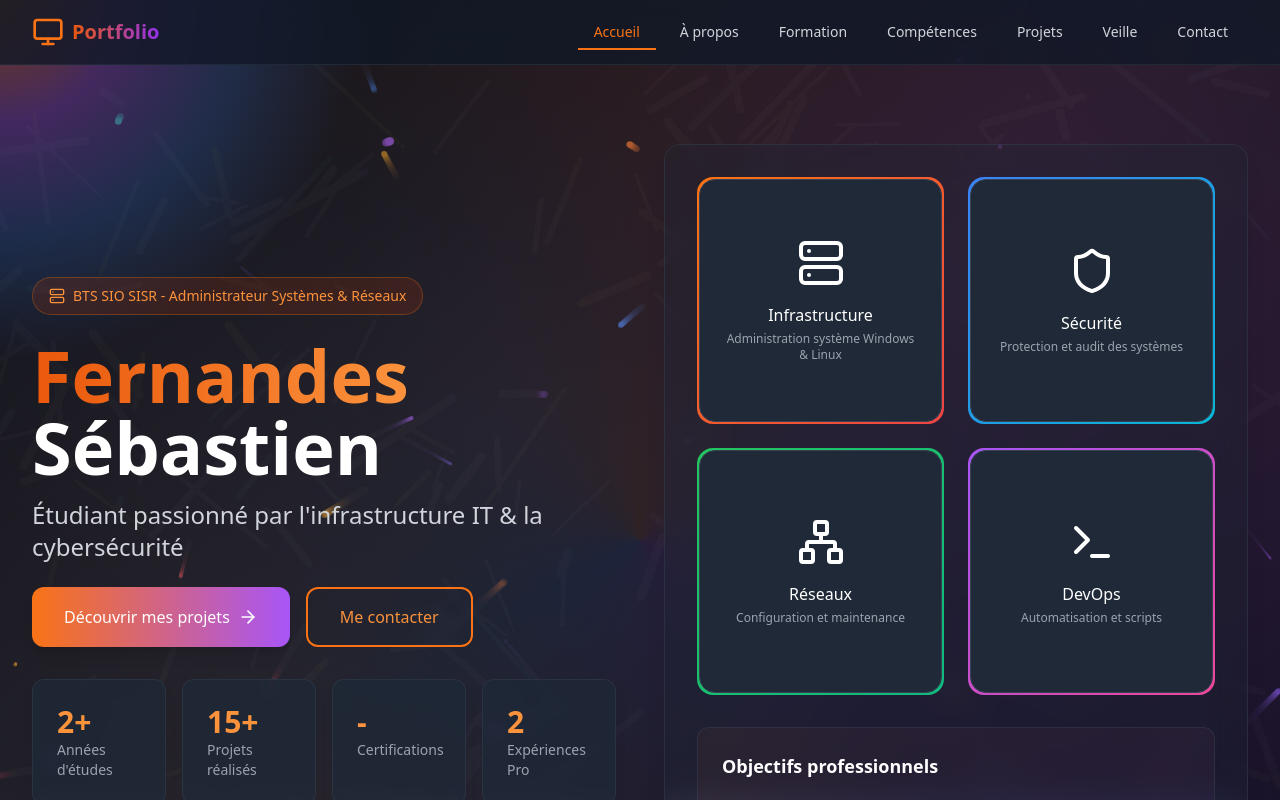
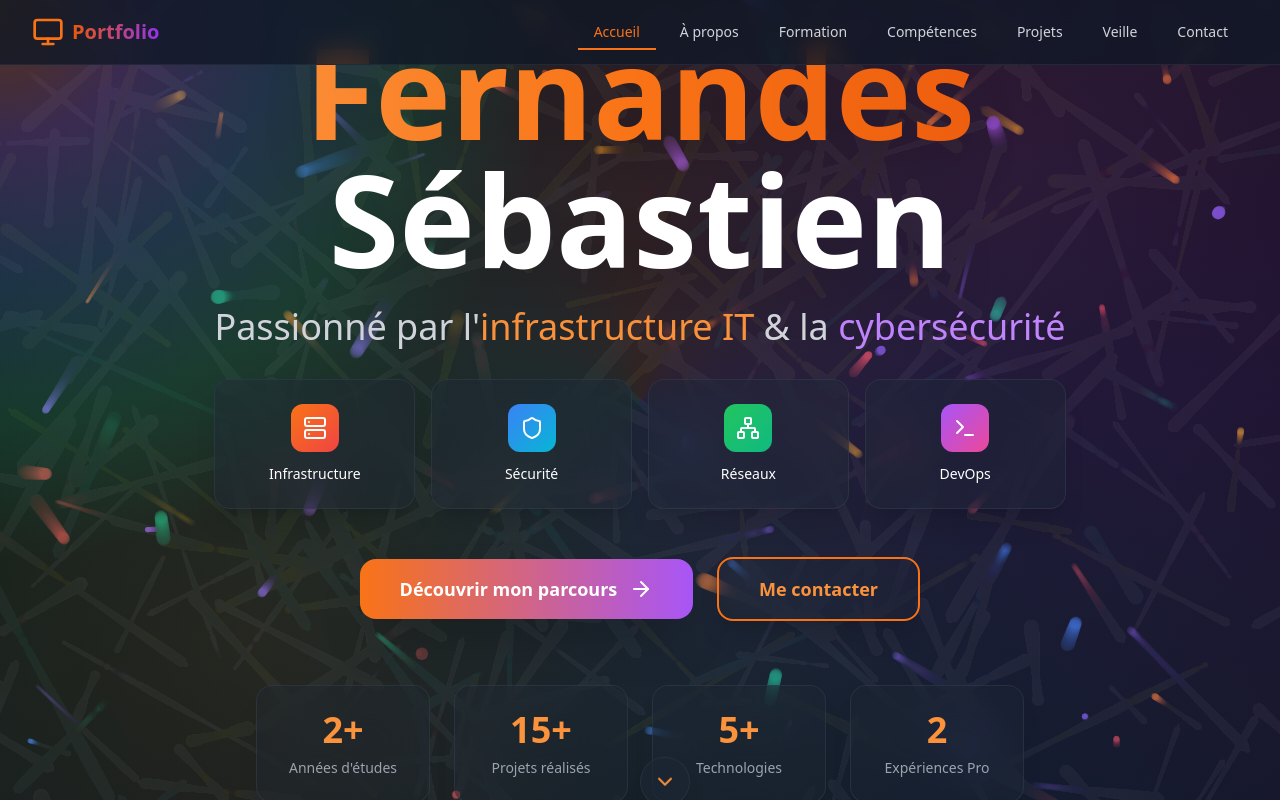
Before and after one commit to CapitaineRick/Portfolio, a React (Vite) app: page / in a window 1280 px wide. Shown: the top 800 px of the page. Built offline with nearby package versions, Linux system fonts and the light colour scheme.

Commit message:
Hero spectaculaire pleine page

```diff
--- a/src/components/sections/Hero.tsx
+++ b/src/components/sections/Hero.tsx
@@ -1,31 +1,14 @@
 import React, { useEffect, useRef, useState } from 'react';
-import { Server, ArrowRight, Terminal, Shield, Network } from 'lucide-react';
+import { Server, ArrowRight, Terminal, Shield, Network, ChevronDown } from 'lucide-react';
 
 const Hero: React.FC = () => {
   const heroRef = useRef<HTMLDivElement>(null);
   const canvasRef = useRef<HTMLCanvasElement>(null);
   const [mousePosition, setMousePosition] = useState({ x: 0, y: 0 });
+  const [isVisible, setIsVisible] = useState(false);
 
   useEffect(() => {
-    const observer = new IntersectionObserver(
-      ([entry]) => {
-        if (entry.isIntersecting) {
-          entry.target.classList.add('opacity-100', 'translate-y-0');
-          entry.target.classList.remove('opacity-0', 'translate-y-10');
-        }
-      },
-      { threshold: 0.1 }
-    );
-
-    if (heroRef.current) {
-      observer.observe(heroRef.current);
-    }
-
-    return () => {
-      if (heroRef.current) {
-        observer.unobserve(heroRef.current);
-      }
-    };
+    setTimeout(() => setIsVisible(true), 500);
   }, []);
 
   useEffect(() => {
@@ -57,6 +40,7 @@ const Hero: React.FC = () => {
       color: string;
       life: number;
       maxLife: number;
+      pulse: number;
     }> = [];
 
     const colors = ['#f97316', '#a855f7', '#3b82f6', '#10b981', '#ef4444', '#f59e0b', '#8b5cf6'];
@@ -65,23 +49,24 @@ const Hero: React.FC = () => {
       particles.push({
         x,
         y,
-        vx: (Math.random() - 0.5) * 2,
-        vy: (Math.random() - 0.5) * 2,
-        size: Math.random() * 3 + 1,
+        vx: (Math.random() - 0.5) * 3,
+        vy: (Math.random() - 0.5) * 3,
+        size: Math.random() * 4 + 2,
         color: colors[Math.floor(Math.random() * colors.length)],
         life: 0,
-        maxLife: Math.random() * 100 + 50
+        maxLife: Math.random() * 120 + 80,
+        pulse: Math.random() * Math.PI * 2
       });
     }
 
     function animate() {
       if (!ctx || !canvas) return;
 
-      ctx.fillStyle = 'rgba(0, 0, 0, 0.05)';
+      ctx.fillStyle = 'rgba(0, 0, 0, 0.03)';
       ctx.fillRect(0, 0, canvas.width, canvas.height);
 
       // Créer des particules aléatoirement
-      if (Math.random() < 0.3) {
+      if (Math.random() < 0.4) {
         createParticle(Math.random() * canvas.width, Math.random() * canvas.height);
       }
 
@@ -91,12 +76,21 @@ const Hero: React.FC = () => {
         p.x += p.vx;
         p.y += p.vy;
         p.life++;
+        p.pulse += 0.1;
 
-        const alpha = 1 - (p.life / p.maxLife);
+        const alpha = Math.sin(p.pulse) * 0.3 + 0.7 * (1 - (p.life / p.maxLife));
+        const size = p.size * (Math.sin(p.pulse * 0.5) * 0.3 + 1);
+
         ctx.globalAlpha = alpha;
         ctx.fillStyle = p.color;
         ctx.beginPath();
-        ctx.arc(p.x, p.y, p.size, 0, Math.PI * 2);
+        ctx.arc(p.x, p.y, size, 0, Math.PI * 2);
+        ctx.fill();
+
+        // Effet de traînée
+        ctx.globalAlpha = alpha * 0.3;
+        ctx.beginPath();
+        ctx.arc(p.x - p.vx * 3, p.y - p.vy * 3, size * 0.5, 0, Math.PI * 2);
         ctx.fill();
 
         if (p.life >= p.maxLife) {
@@ -122,10 +116,10 @@ const Hero: React.FC = () => {
     };
   }, []);
 
-  const scrollToProjects = () => {
-    const projectsSection = document.querySelector('#projects');
-    if (projectsSection) {
-      projectsSection.scrollIntoView({ behavior: 'smooth' });
+  const scrollToAbout = () => {
+    const aboutSection = document.querySelector('#about');
+    if (aboutSection) {
+      aboutSection.scrollIntoView({ behavior: 'smooth' });
     }
   };
 
@@ -139,199 +133,160 @@ const Hero: React.FC = () => {
   return (
     <section
       id="home"
-      className="min-h-screen flex items-center justify-center relative overflow-hidden"
+      className="h-screen flex items-center justify-center relative overflow-hidden"
       style={{
         background: `
-          radial-gradient(circle at 20% 80%, rgba(249, 115, 22, 0.3) 0%, transparent 50%),
-          radial-gradient(circle at 80% 20%, rgba(168, 85, 247, 0.3) 0%, transparent 50%),
-          radial-gradient(circle at 40% 40%, rgba(59, 130, 246, 0.2) 0%, transparent 50%),
-          linear-gradient(135deg, #0f172a 0%, #1e293b 50%, #0f172a 100%)
+          radial-gradient(circle at 20% 80%, rgba(249, 115, 22, 0.4) 0%, transparent 60%),
+          radial-gradient(circle at 80% 20%, rgba(168, 85, 247, 0.4) 0%, transparent 60%),
+          radial-gradient(circle at 40% 40%, rgba(59, 130, 246, 0.3) 0%, transparent 60%),
+          radial-gradient(circle at 60% 80%, rgba(16, 185, 129, 0.3) 0%, transparent 60%),
+          linear-gradient(135deg, #0f172a 0%, #1e293b 30%, #0f172a 70%, #1e293b 100%)
         `
       }}
     >
       {/* Canvas de particules */}
       <canvas
         ref={canvasRef}
-        className="absolute inset-0 opacity-60"
+        className="absolute inset-0 opacity-70"
         style={{ zIndex: 1 }}
       />
 
       {/* Gradient interactif ultra-dynamique */}
       <div
-        className="absolute inset-0 transition-all duration-300 ease-out pointer-events-none"
+        className="absolute inset-0 transition-all duration-500 ease-out pointer-events-none"
         style={{
           zIndex: 2,
           background: `
-            radial-gradient(600px circle at ${mousePosition.x}px ${mousePosition.y}px,
-              rgba(249, 115, 22, 0.4),
-              rgba(168, 85, 247, 0.3),
+            radial-gradient(800px circle at ${mousePosition.x}px ${mousePosition.y}px,
+              rgba(249, 115, 22, 0.3),
+              rgba(168, 85, 247, 0.25),
               rgba(59, 130, 246, 0.2),
-              transparent 60%),
-            conic-gradient(from ${mousePosition.x * 0.1}deg at 50% 50%,
+              rgba(16, 185, 129, 0.15),
+              transparent 70%),
+            conic-gradient(from ${mousePosition.x * 0.2}deg at 50% 50%,
               rgba(249, 115, 22, 0.1),
               rgba(168, 85, 247, 0.1),
               rgba(59, 130, 246, 0.1),
+              rgba(16, 185, 129, 0.1),
               rgba(249, 115, 22, 0.1))
           `
         }}
       />
 
-      <div className="max-w-7xl mx-auto px-4 sm:px-6 lg:px-8 py-20 relative" style={{ zIndex: 3 }}>
-        <div
-          ref={heroRef}
-          className="flex flex-col lg:flex-row items-center gap-12 transition-all duration-300 opacity-0 translate-y-10"
-        >
-          {/* Left Column - Contenu principal épuré */}
-          <div className="lg:w-1/2 space-y-8">
-            <div className="space-y-6 text-center lg:text-left">
-              <div className="inline-flex items-center gap-2 px-4 py-2 rounded-full bg-orange-900/30 text-orange-400 text-sm font-medium border border-orange-500/30">
-                <Server className="w-4 h-4" />
-                BTS SIO SISR - Administrateur Systèmes & Réseaux
+      {/* Contenu principal centré */}
+      <div className="relative z-10 text-center px-4 sm:px-6 lg:px-8 max-w-6xl mx-auto">
+
+        {/* Animation d'entrée spectaculaire */}
+        <div className={`transition-all duration-2000 ease-out ${
+          isVisible
+            ? 'opacity-100 translate-y-0 scale-100'
+            : 'opacity-0 translate-y-20 scale-95'
+        }`}>
+
+          {/* Badge professionnel */}
+          <div className="inline-flex items-center gap-3 px-6 py-3 rounded-full bg-gradient-to-r from-orange-500/20 to-purple-500/20 backdrop-blur-xl border border-orange-500/30 text-orange-300 text-sm font-medium mb-8 shadow-2xl">
+            <Server className="w-5 h-5" />
+            <span className="bg-clip-text text-transparent bg-gradient-to-r from-orange-400 to-purple-400">
+              BTS SIO SISR • Administrateur Systèmes & Réseaux
+            </span>
           </div>
 
-              <div>
-                <h1 className="text-5xl md:text-6xl lg:text-7xl font-bold mb-4">
-                  <span className="bg-clip-text text-transparent bg-gradient-to-r from-orange-600 to-orange-400">
+          {/* Titre principal spectaculaire */}
+          <div className="mb-8">
+            <h1 className="text-6xl md:text-8xl lg:text-9xl font-black mb-6 leading-none">
+              <span className="block bg-clip-text text-transparent bg-gradient-to-r from-orange-400 via-orange-500 to-orange-600 drop-shadow-2xl">
                 Fernandes
               </span>
-                  <br />
-                  <span className="text-white">
+              <span className="block text-white drop-shadow-2xl">
                 Sébastien
               </span>
             </h1>
-                <p className="text-xl md:text-2xl text-gray-300 leading-relaxed">
-                  Étudiant passionné par l'infrastructure IT & la cybersécurité
+
+            {/* Sous-titre élégant */}
+            <p className="text-xl md:text-3xl lg:text-4xl text-gray-300 font-light leading-relaxed max-w-4xl mx-auto">
+              Passionné par l'<span className="text-orange-400 font-medium">infrastructure IT</span> &
+              la <span className="text-purple-400 font-medium">cybersécurité</span>
             </p>
           </div>
 
-              <div className="flex flex-wrap gap-4 justify-center lg:justify-start">
+          {/* Compétences visuelles */}
+          <div className="grid grid-cols-2 md:grid-cols-4 gap-4 mb-12 max-w-4xl mx-auto">
+            {[
+              { icon: Server, label: 'Infrastructure', color: 'from-orange-500 to-red-500' },
+              { icon: Shield, label: 'Sécurité', color: 'from-blue-500 to-cyan-500' },
+              { icon: Network, label: 'Réseaux', color: 'from-green-500 to-emerald-500' },
+              { icon: Terminal, label: 'DevOps', color: 'from-purple-500 to-pink-500' }
+            ].map((skill, index) => (
+              <div
+                key={index}
+                className={`group relative p-6 rounded-2xl bg-gray-800/40 backdrop-blur-xl border border-gray-700/50 hover:border-gray-600/50 transition-all duration-500 hover:scale-110 hover:rotate-2 cursor-pointer shadow-xl`}
+                style={{ animationDelay: `${index * 200}ms` }}
+              >
+                <div className={`w-12 h-12 mx-auto mb-3 rounded-xl bg-gradient-to-br ${skill.color} p-3 group-hover:scale-110 transition-transform duration-300`}>
+                  <skill.icon className="w-full h-full text-white" />
+                </div>
+                <p className="text-white font-medium text-sm group-hover:text-orange-400 transition-colors">
+                  {skill.label}
+                </p>
+              </div>
+            ))}
+          </div>
+
+          {/* Boutons d'action spectaculaires */}
+          <div className="flex flex-col sm:flex-row gap-6 justify-center items-center mb-16">
             <button
-                  onClick={scrollToProjects}
-                  className="px-8 py-4 bg-gradient-to-r from-orange-500 to-purple-500 text-white rounded-xl
-                            hover:opacity-90 transform hover:scale-105
-                            transition-all duration-300 shadow-lg hover:shadow-orange-500/25
-                            flex items-center gap-2 font-medium"
+              onClick={scrollToAbout}
+              className="group relative px-10 py-4 bg-gradient-to-r from-orange-500 to-purple-500 text-white rounded-2xl font-bold text-lg
+                        hover:from-orange-600 hover:to-purple-600 transform hover:scale-110 hover:-rotate-1
+                        transition-all duration-300 shadow-2xl hover:shadow-orange-500/25
+                        flex items-center gap-3 overflow-hidden"
             >
-                  Découvrir mes projets
-                  <ArrowRight className="w-5 h-5" />
+              <span className="relative z-10">Découvrir mon parcours</span>
+              <ArrowRight className="w-6 h-6 group-hover:translate-x-1 transition-transform relative z-10" />
+              <div className="absolute inset-0 bg-gradient-to-r from-orange-600 to-purple-600 opacity-0 group-hover:opacity-100 transition-opacity duration-300"></div>
             </button>
+
             <button
               onClick={scrollToContact}
-                  className="px-8 py-4 border-2 border-orange-500 text-orange-400
-                            hover:bg-orange-900/20 rounded-xl
-                            transform hover:scale-105 transition-all duration-300
-                            flex items-center gap-2 font-medium backdrop-blur-sm"
+              className="group px-10 py-4 border-2 border-orange-500 text-orange-400 rounded-2xl font-bold text-lg
+                        hover:bg-orange-500 hover:text-white transform hover:scale-110 hover:rotate-1
+                        transition-all duration-300 backdrop-blur-xl shadow-xl"
             >
               Me contacter
             </button>
           </div>
-            </div>
 
-            {/* Stats Grid épurées */}
-            <div className="grid grid-cols-2 md:grid-cols-4 gap-4">
-              <div className="p-6 rounded-xl bg-gray-800/80 backdrop-blur shadow-lg border border-gray-700/50">
-                <div className="font-bold text-3xl text-orange-400">2+</div>
-                <div className="text-sm text-gray-400">Années d'études</div>
-              </div>
-              <div className="p-6 rounded-xl bg-gray-800/80 backdrop-blur shadow-lg border border-gray-700/50">
-                <div className="font-bold text-3xl text-orange-400">15+</div>
-                <div className="text-sm text-gray-400">Projets réalisés</div>
-              </div>
-              <div className="p-6 rounded-xl bg-gray-800/80 backdrop-blur shadow-lg border border-gray-700/50">
-                <div className="font-bold text-3xl text-orange-400">-</div>
-                <div className="text-sm text-gray-400">Certifications</div>
-              </div>
-              <div className="p-6 rounded-xl bg-gray-800/80 backdrop-blur shadow-lg border border-gray-700/50">
-                <div className="font-bold text-3xl text-orange-400">2</div>
-                <div className="text-sm text-gray-400">Expériences Pro</div>
-              </div>
-            </div>
-          </div>
-
-          {/* Right Column - Skills Showcase épuré */}
-          <div className="lg:w-1/2 relative">
-            <div className="relative bg-gray-800/30 backdrop-blur-lg rounded-2xl p-8 shadow-xl border border-gray-700/50">
-              <div className="space-y-8">
-                {/* Featured Skills */}
-                <div className="grid grid-cols-2 gap-6">
+          {/* Stats impressionnantes */}
+          <div className="grid grid-cols-2 md:grid-cols-4 gap-6 max-w-3xl mx-auto mb-12">
             {[
-                    {
-                      icon: Server,
-                      label: 'Infrastructure',
-                      gradient: 'from-orange-500 to-red-500',
-                      description: 'Administration système Windows & Linux'
-                    },
-                    {
-                      icon: Shield,
-                      label: 'Sécurité',
-                      gradient: 'from-blue-500 to-cyan-500',
-                      description: 'Protection et audit des systèmes'
-                    },
-                    {
-                      icon: Network,
-                      label: 'Réseaux',
-                      gradient: 'from-green-500 to-emerald-500',
-                      description: 'Configuration et maintenance'
-                    },
-                    {
-                      icon: Terminal,
-                      label: 'DevOps',
-                      gradient: 'from-purple-500 to-pink-500',
-                      description: 'Automatisation et scripts'
-                    }
-                  ].map((item, index) => (
+              { number: '2+', label: 'Années d\'études' },
+              { number: '15+', label: 'Projets réalisés' },
+              { number: '5+', label: 'Technologies' },
+              { number: '2', label: 'Expériences Pro' }
+            ].map((stat, index) => (
               <div
                 key={index}
-                      className="relative group transition-all duration-300"
+                className="text-center p-6 rounded-2xl bg-gray-800/30 backdrop-blur-xl border border-gray-700/50 hover:border-orange-500/50 transition-all duration-300 hover:scale-105 shadow-xl"
               >
-                      <div className={`
-                        w-full aspect-square rounded-2xl
-                        bg-gradient-to-br ${item.gradient}
-                        p-0.5 transition-all duration-300
-                        group-hover:scale-105 cursor-pointer
-                      `}>
-                        <div className="w-full h-full rounded-2xl bg-gray-800 p-6
-                                      flex flex-col items-center justify-center gap-4
-                                      border border-gray-700">
-                          <item.icon className="w-12 h-12 text-white transition-transform duration-300
-                                              group-hover:scale-110 group-hover:rotate-6" />
-                          <div className="text-center">
-                            <div className="font-medium text-white mb-1">
-                              {item.label}
+                <div className="text-3xl md:text-4xl font-black text-orange-400 mb-2">
+                  {stat.number}
                 </div>
-                            <p className="text-xs text-gray-400">
-                              {item.description}
-                            </p>
-                          </div>
-                        </div>
+                <div className="text-sm text-gray-400 font-medium">
+                  {stat.label}
                 </div>
               </div>
             ))}
           </div>
+        </div>
 
-                {/* Current Focus épuré */}
-                <div className="bg-gradient-to-br from-orange-500/5 to-purple-500/5 rounded-xl p-6 border border-gray-700/50">
-                  <h3 className="text-lg font-semibold mb-4 text-white">
-                    Objectifs professionnels
-                  </h3>
-                  <ul className="space-y-3">
-                    <li className="flex items-center gap-2 text-sm text-gray-300">
-                      <div className="w-2 h-2 rounded-full bg-orange-500"></div>
-                      Devenir expert en sécurité des systèmes
-                    </li>
-                    <li className="flex items-center gap-2 text-sm text-gray-300">
-                      <div className="w-2 h-2 rounded-full bg-blue-500"></div>
-                      Spécialisation en pentesting
-                    </li>
-                    <li className="flex items-center gap-2 text-sm text-gray-300">
-                      <div className="w-2 h-2 rounded-full bg-green-500"></div>
-                      Certification en cybersécurité
-                    </li>
-                  </ul>
-                </div>
-              </div>
-            </div>
-          </div>
+        {/* Indicateur de scroll animé */}
+        <div className="absolute bottom-8 left-1/2 transform -translate-x-1/2 animate-bounce">
+          <button
+            onClick={scrollToAbout}
+            className="p-3 rounded-full bg-gray-800/50 backdrop-blur-xl border border-gray-700/50 text-orange-400 hover:text-orange-300 hover:scale-110 transition-all duration-300 shadow-xl"
+          >
+            <ChevronDown className="w-6 h-6" />
+          </button>
         </div>
       </div>
     </section>
```
Lines whose indentation alone changed are shown as unchanged.
